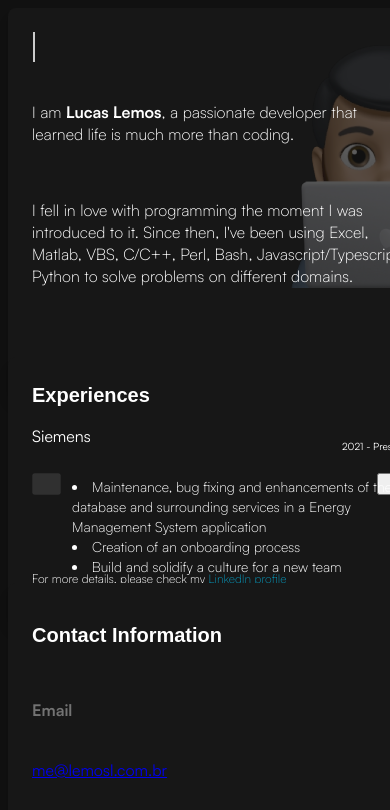
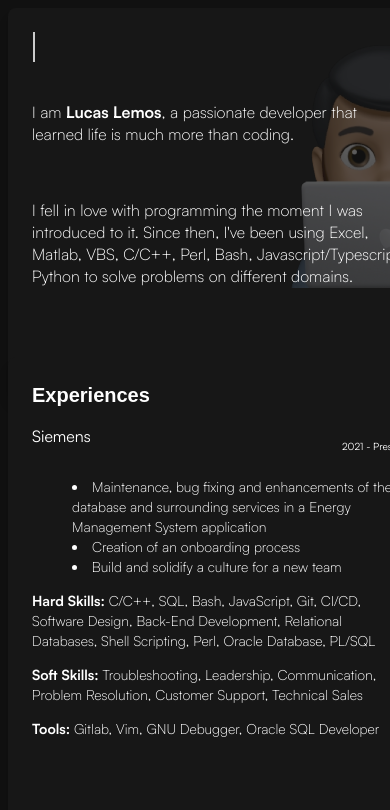
Before and after one commit to LemosLucas/personal-website, an Astro site: page / in a window 390 px wide. Shown: the top 810 px of the page. Built offline with nearby package versions, Linux system fonts and the light colour scheme; Astro itself is replaced by a stand-in of ours; some icons are missing; a web font is replaced by a local one.

Commit message:
remove absolute position for experiences
- this makes it work by default on all layouts
- parents height is calculated automatically
- pending to make it more static so it does not bounce too much
with experiences that are shorter/longer

```diff
--- a/src/components/ExperienceList.astro
+++ b/src/components/ExperienceList.astro
@@ -104,17 +104,16 @@
     class="flex flex-col justify-between h-full"
     data-max-exp-index={allExperiences.length}
   >
-    <div class="flex flex-col gap-2 relative lg:h-[80%]">
+    <div class="flex flex-col gap-2 lg:h-[80%]">
+      <div class="relative">
         {
           allExperiences.map((experience, i) => (
-          <div
-            class={`absolute inset-y-0 ${i !== 0 ? "hide" : "show"}`}
-            data-exp={i}
-          >
+            <div class={`${i !== 0 ? "hide" : "show"}`} data-exp={i}>
               <Experience experience={experience.data} />
             </div>
           ))
         }
+      </div>
     </div>
     <div class="flex justify-between py-10 lg:py-0">
       <button class="left-chevron disabled-button" disabled>
```
Lines whose indentation alone changed are shown as unchanged.
